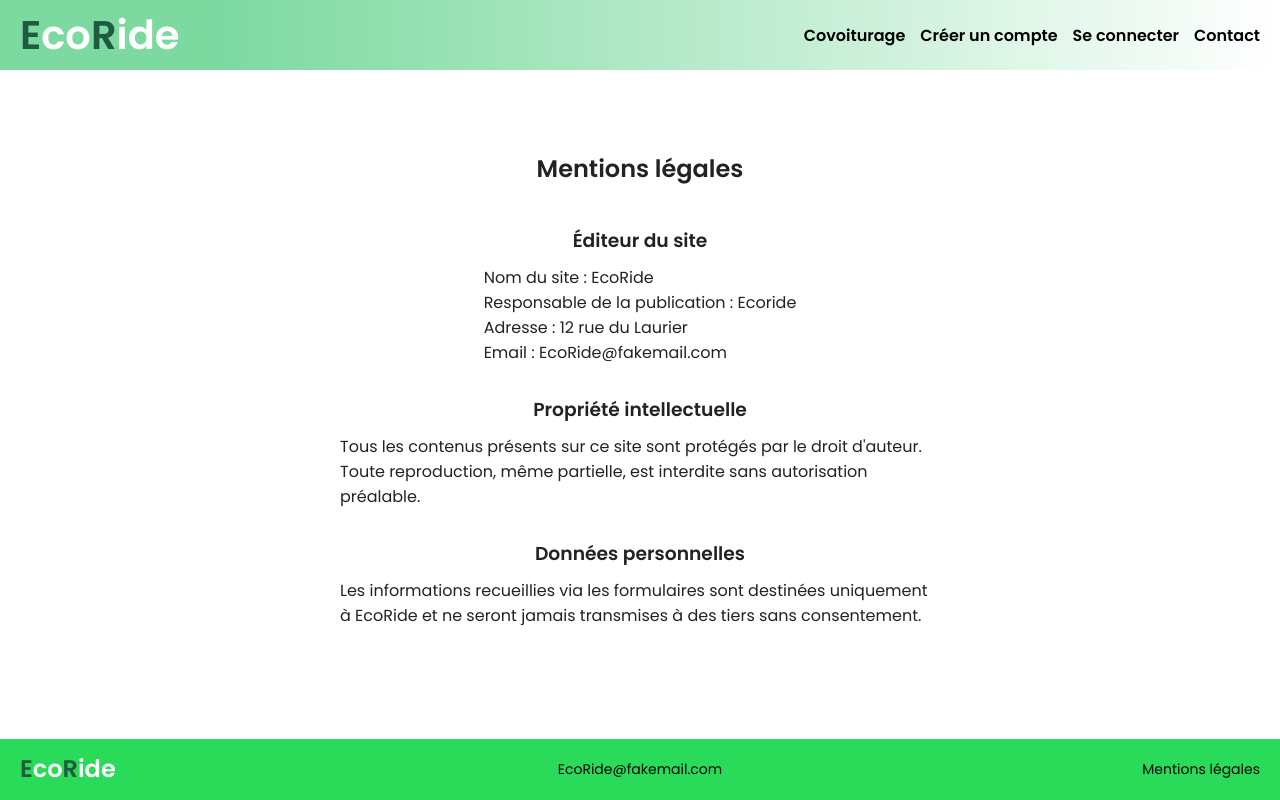
After one commit to Christophe741/ecoride, a PHP site: page /mentions-legales.php in a window 1280 px wide. The commit adds this page. Run offline with PHP 8.4, Linux system fonts and the light colour scheme.

Commit message:
Ajout mentions légales

```diff
--- a/css/style.css
+++ b/css/style.css
@@ -275,6 +275,30 @@ section h1 {
   color: #2adb59;
   font-weight: bold;
 }
+
+/*---------- 6. PAGE : detail.php ----------*/
+.mentions-legales-container h2 {
+  text-align: center;
+  margin-bottom: 40px;
+}
+
+.mentions-legales-container {
+  min-height: 70vh;
+  display: flex;
+  flex-direction: column;
+  align-items: center;
+  justify-content: center;
+}
+
+.mentions-legales-container section {
+  max-width: 600px;
+  margin-bottom: 30px;
+}
+
+.mentions-legales-container h3 {
+  text-align: center;
+  margin-bottom: 10px;
+}
 /*---------- 6. PAGES : contact.php et inscrition.php ----------*/
 .form-container {
   text-align: center;
--- /dev/null
+++ b/mentions-legales.php
@@ -0,0 +1,29 @@
+<?php
+$pageTitle = "Mentions légales";
+?>
+<!DOCTYPE html>
+<html lang="fr">
+<?php require_once 'includes/head.php';?>
+<body>
+<?php require_once 'includes/header.php'; ?>
+<main class="mentions-legales-container">
+    <h2>Mentions légales</h2>
+    <section id=editeur>
+        <h3>Éditeur du site</h3>
+        <p>Nom du site : EcoRide<br>
+        Responsable de la publication : Ecoride<br>
+        Adresse : 12 rue du Laurier<br>
+        Email : EcoRide@fakemail.com</p>
+    </section>
+    <section>
+        <h3>Propriété intellectuelle</h3>
+        <p>Tous les contenus présents sur ce site sont protégés par le droit d'auteur. Toute reproduction, même partielle, est interdite sans autorisation préalable.</p>
+    </section>
+    <section>
+        <h3>Données personnelles</h3>
+        <p>Les informations recueillies via les formulaires sont destinées uniquement à EcoRide et ne seront jamais transmises à des tiers sans consentement.</p>
+    </section>
+</main>
+<?php require_once 'includes/footer.php'; ?>
+</body>
+</html>
```
